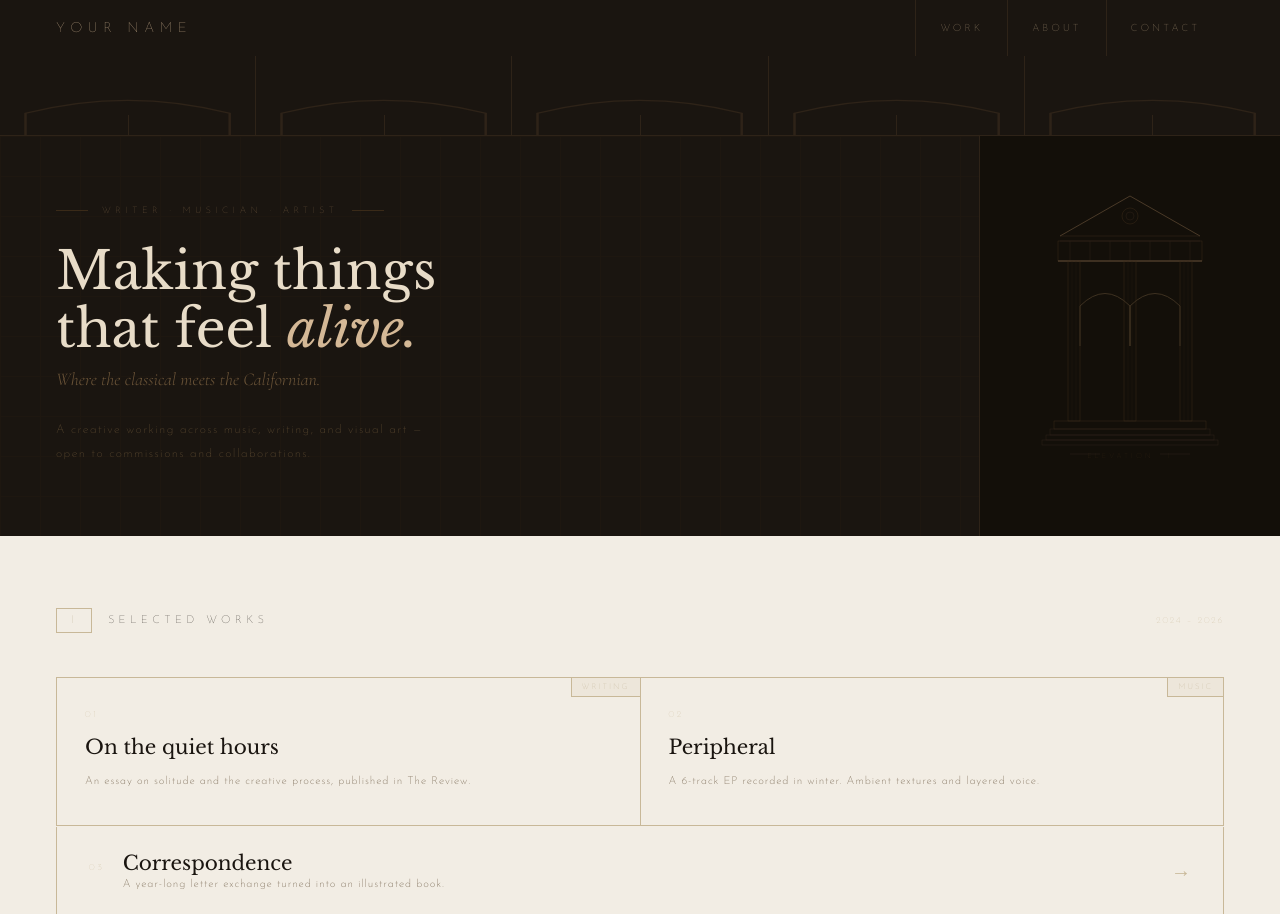
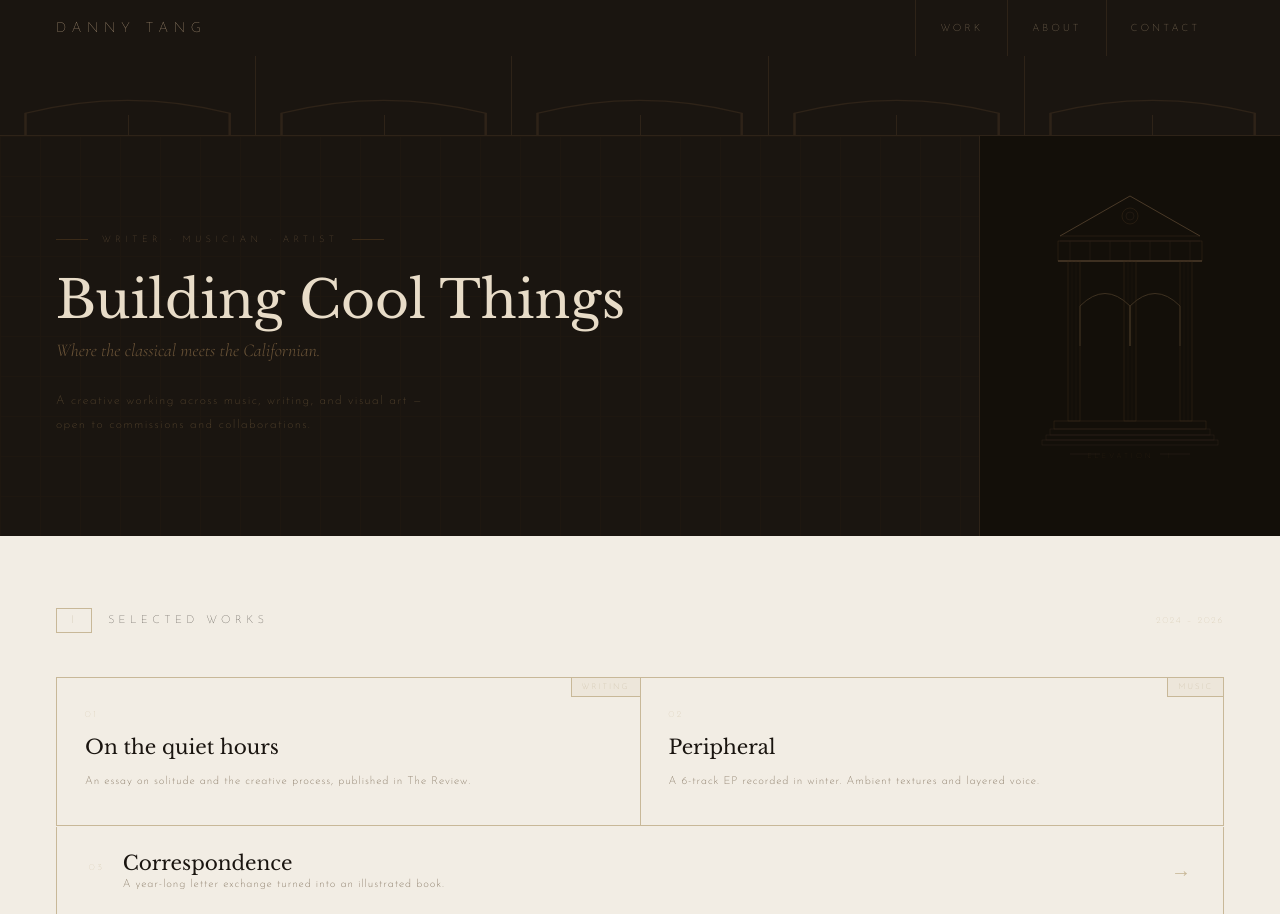
Before and after one commit to otangensaft/personal-site, a plain HTML site: page index.html in a window 1280 px wide. Shown: the top 914 px of the page. Drawn offline with nearby package versions, Linux system fonts and the light colour scheme.

Commit message:
Update index.html to reflect the name change to "Danny Tang" and modify the main heading to "Building Cool Things".

```diff
--- a/index.html
+++ b/index.html
@@ -3,7 +3,7 @@
 <head>
   <meta charset="UTF-8" />
   <meta name="viewport" content="width=device-width, initial-scale=1.0" />
-  <title>Your Name</title>
+  <title>Danny Tang</title>
   <meta name="description" content="A creative working across music, writing, and visual art." />
   <link rel="preconnect" href="https://fonts.googleapis.com" />
   <link rel="preconnect" href="https://fonts.gstatic.com" crossorigin />
@@ -13,7 +13,7 @@
 <body>
 
   <nav>
-    <a href="/" class="nav-logo">Your Name</a>
+    <a href="/" class="nav-logo">Danny Tang</a>
     <div class="nav-links">
       <a href="#work">Work</a>
       <a href="#about">About</a>
@@ -75,7 +75,7 @@
           Writer · Musician · Artist
           <span class="eyebrow-rule"></span>
         </div>
-        <h1>Making things<br>that feel <em>alive.</em></h1>
+        <h1>Building Cool Things</h1>
         <p class="hero-sub-ital">Where the classical meets the Californian.</p>
         <p class="hero-desc">A creative working across music, writing, and visual art — open to commissions and collaborations.</p>
       </div>
@@ -233,7 +233,7 @@
       </div>
     </div>
     <div class="footer-bottom">
-      <span class="footer-copy">© 2026 Your Name</span>
+      <span class="footer-copy">© 2026 danny Tang</span>
       <span class="footer-mark">Est. MMXCII</span>
     </div>
   </footer>
```
